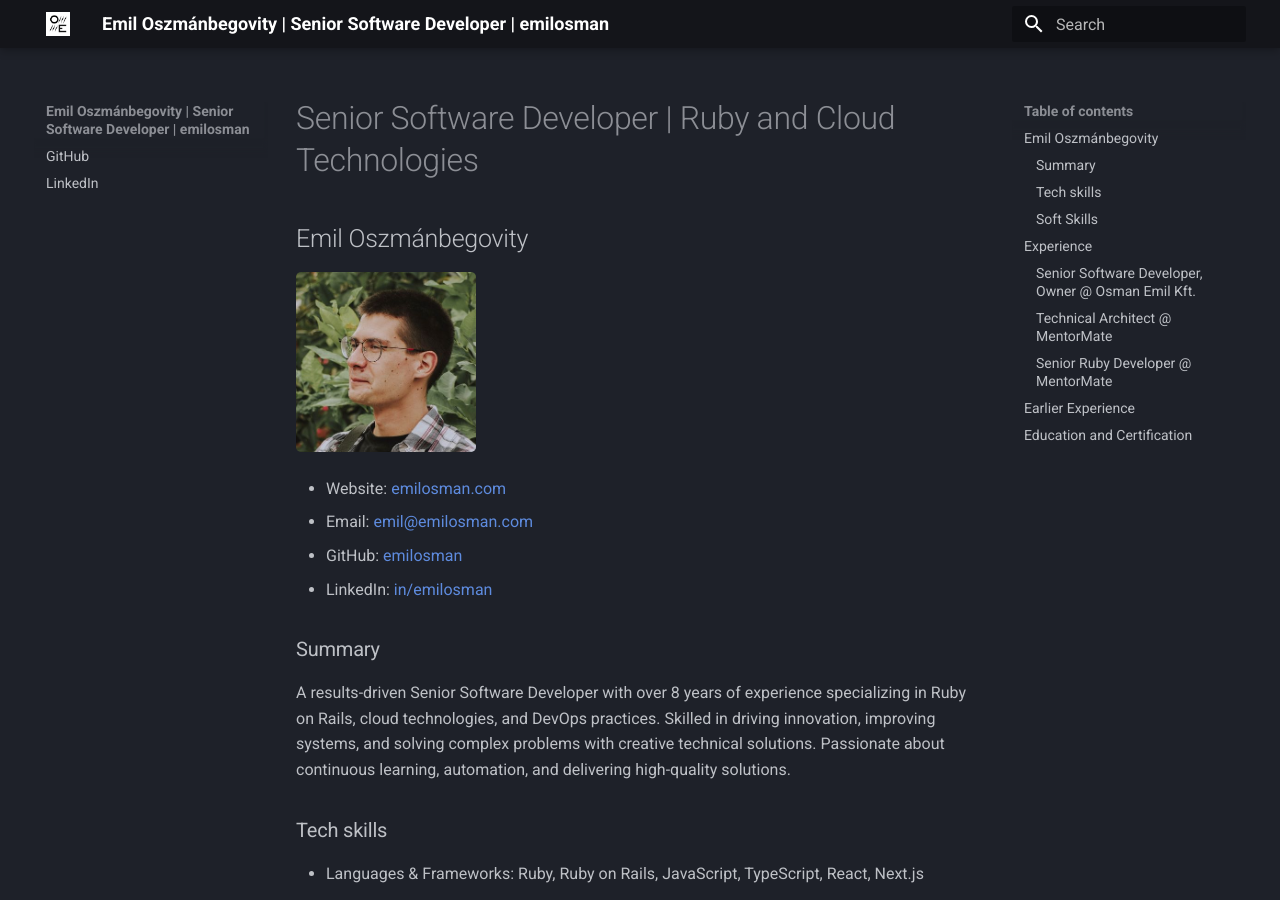
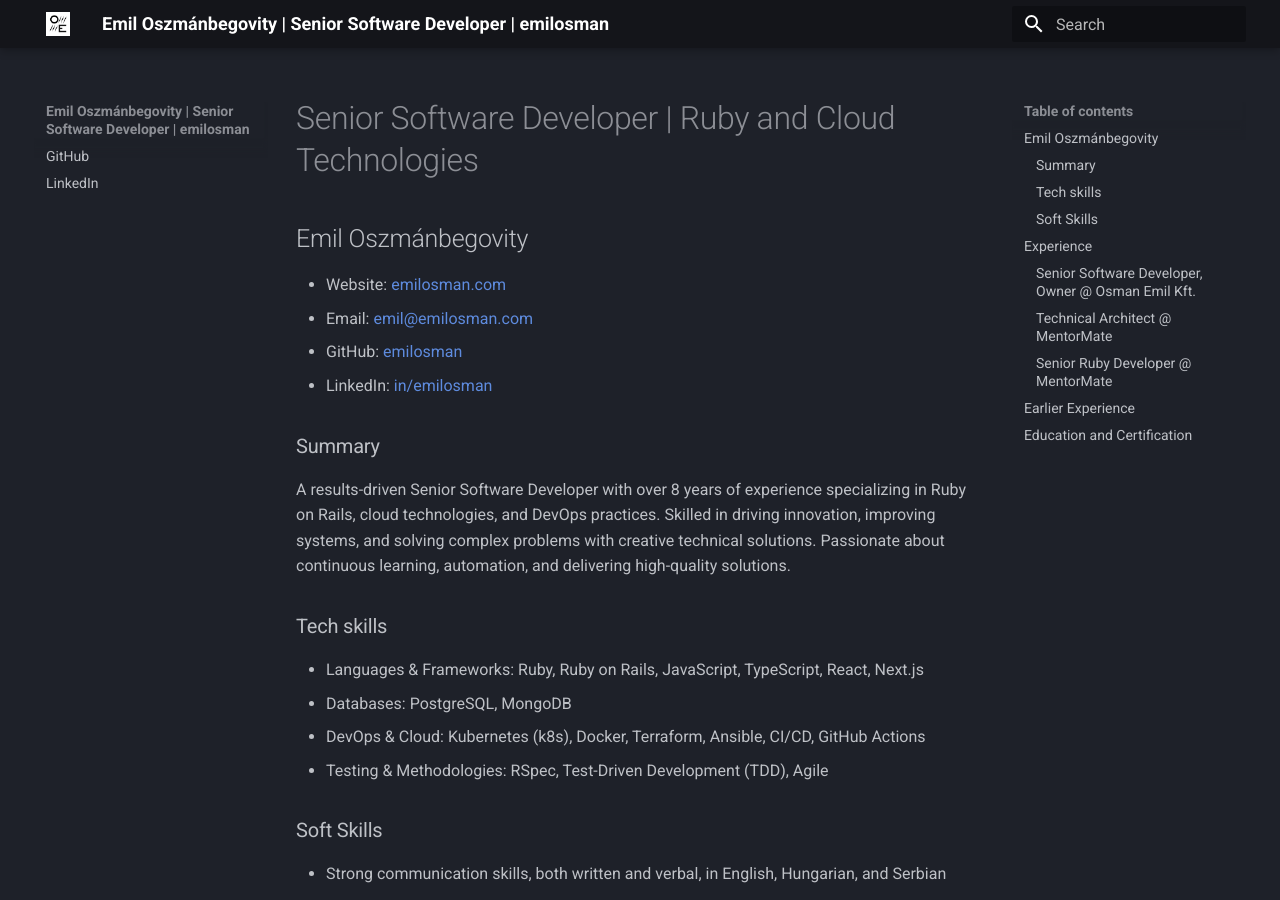
Before and after one commit to emilosman/emilosman, an MkDocs documentation site: the page built from docs/index.md, in a window 1280 px wide and 900 px high. Built offline with MkDocs 1.6.1 and Material for MkDocs 9.7.7, drawn with Linux system fonts in a browser that asks for light colours.

Commit message:
Remove profile pic

```diff
--- a/docs/index.md
+++ b/docs/index.md
@@ -1,6 +1,5 @@
 # Senior Software Developer | Ruby and Cloud Technologies
 ## Emil Oszmánbegovity
-![emil](./assets/profile.jpg)
 
 - Website: [emilosman.com](https://emilosman.com)
 - Email: [emil@emilosman.com](mailto:emil@emilosman.com)
```
